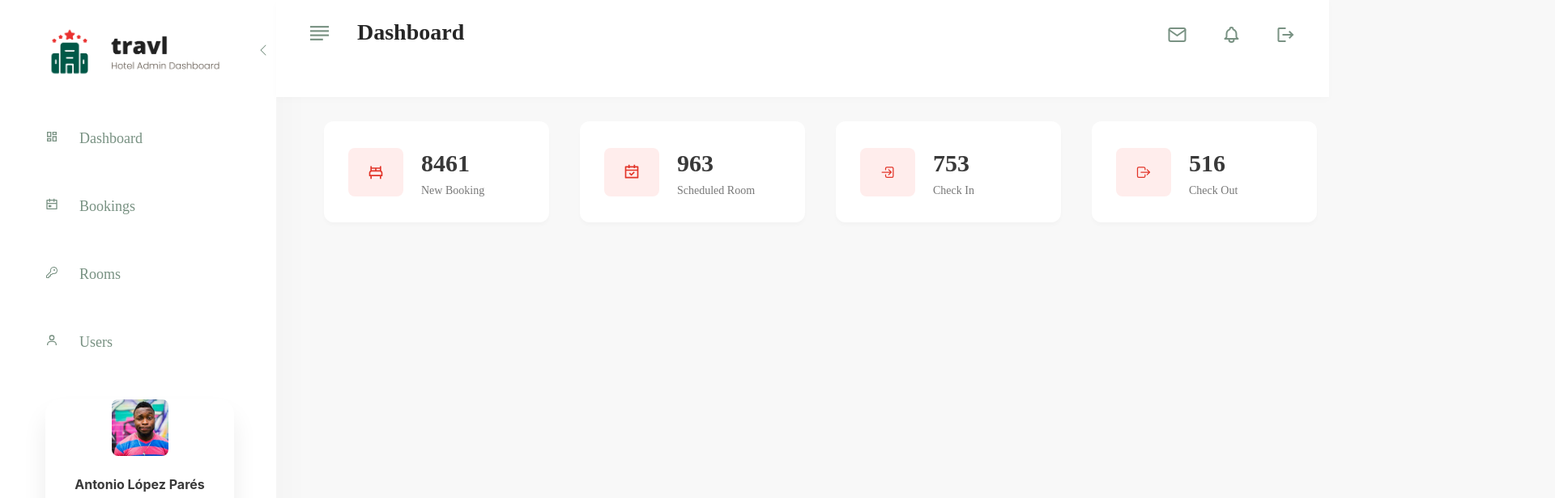
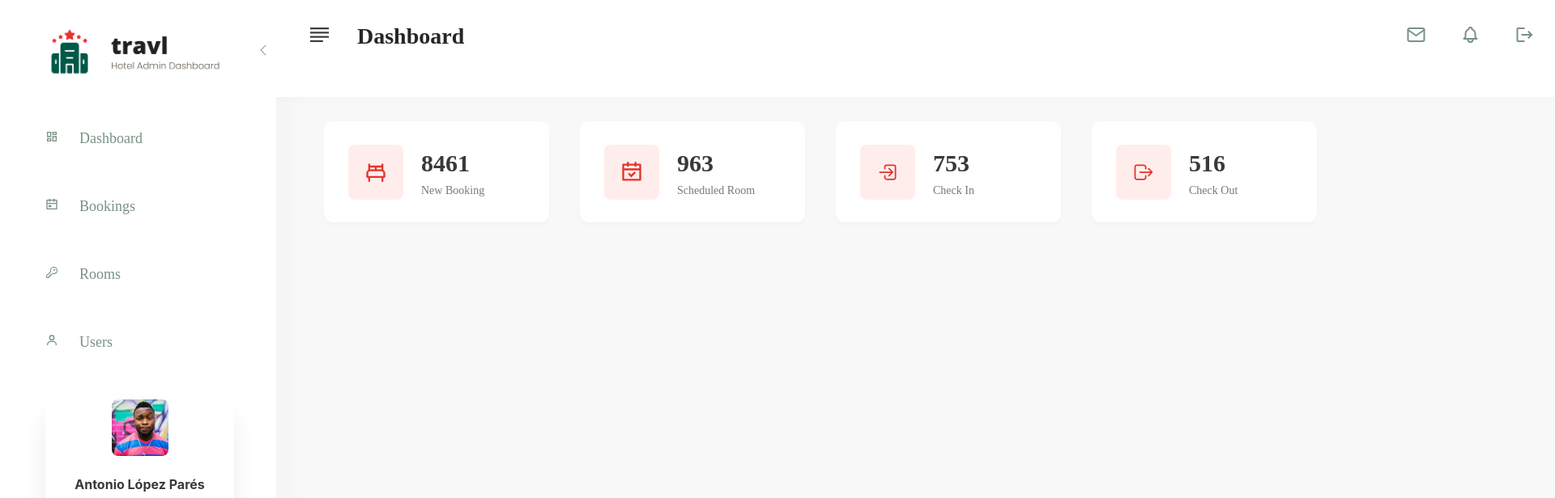
Before and after one commit to mcpicornell/dashboard-miranda, a React (Create React App) app: page / in a window 1280 px wide. Shown: the top 616 px of the page at 81% size, 1920 px wide, since content can reach past the window. Built offline with nearby package versions, Linux system fonts and the light colour scheme; sample sign-in values are in the browser's storage.

Commit message:
dashboard

```diff
--- a/src/components/LateralMenu.jsx
+++ b/src/components/LateralMenu.jsx
@@ -54,12 +54,8 @@ const LateralMenu = () => {
 
                 <div className='aside__list'>
                     <div className='list__container-element'>
-
                     <MdOutlineDashboard/>
                     <a className='buttonNavigateLateralMenu' onClick={navToDashboard}><span className='container-element__name-list-element'>Dashboard</span></a>
-
-
-
                     </div>
                 </div>
 
@@ -221,8 +217,6 @@ const Aside = styled.aside`
         letter-spacing: 0px;
         color: #B2B2B2;
         opacity: 1;
-
-
     }
 
     .aside__bottom{
--- a/src/components/Navbar.jsx
+++ b/src/components/Navbar.jsx
@@ -15,7 +15,7 @@ const NavBar = (props) =>{
         <Nav>
             <section className='nav-section'>
                 <div className='nav-section__options'>
-                    <a ><GrTextAlignFull className='options__elements-nav'/></a>
+                    <GrTextAlignFull className='options__elements-nav' style={{color: 'rgb(57, 57, 57)'}} />
 
                     <h1  className='options__title-h1'>{props.name}</h1>
                 </div>
@@ -39,7 +39,7 @@ const Nav = styled.nav`
     padding-left: 20px;
     display: inline-block;
     position: absolute;
-    width: 100%;
+    width: 1575px;
     background: #FFFFFF 0% 0% no-repeat padding-box;
     box-shadow: 0px 3px 10px #00000005;
     opacity: 1;
@@ -74,9 +74,4 @@ const Nav = styled.nav`
         color: #262626;
         opacity: 1;
     }
-
-
-
-
-
 `
--- a/src/pages/Dashboard.jsx
+++ b/src/pages/Dashboard.jsx
@@ -53,9 +53,10 @@ const Dashboard = () =>{
 export default Dashboard;
 
 const Title = styled.div`
+        display: flex;
         z-index: 0;
         position: relative;
-        top: 0px;
+        top: 5px;
         left: 100px;
         height: 10px;
 
@@ -73,12 +74,12 @@ const Header = styled.header`
     margin-top: 150px;
     margin-left: -100px;
     display: flex;
-
+    width: 100%;
 
 
     .bed{
         width: 28px;
-        height: 20px;
+        height: 28px;
         margin-right: 22px;
         padding: 20px;
         background: #FFEDEC 0% 0% no-repeat padding-box;
@@ -95,6 +96,7 @@ const HeaderElements = styled.div`
     border-radius: 12px;
     opacity: 1;
     height: 125px;
+    justify-content: center;
     align-items: center;
     margin-right: 38px;
     padding-right: 100px;
```
Lines whose indentation alone changed are shown as unchanged.
